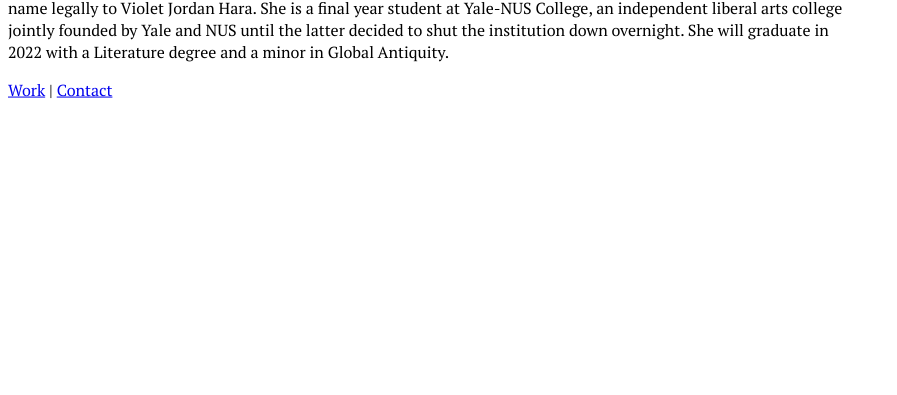
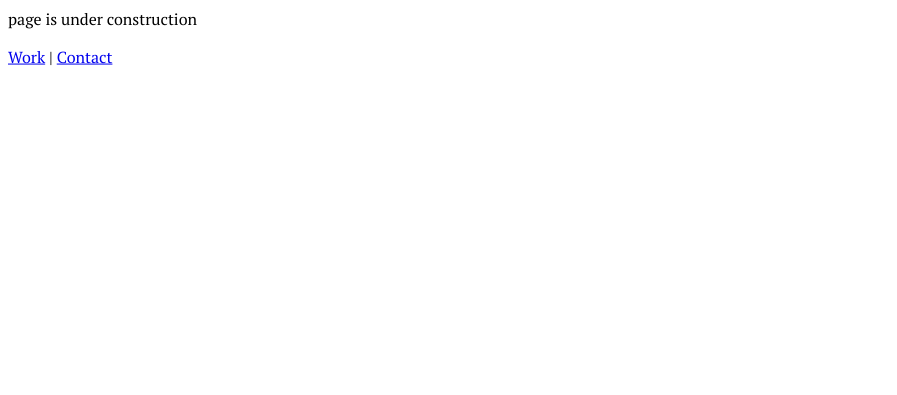
Before and after one commit to violetjordanhara/violetjordanhara.github.io, a plain HTML site: page index.html in a window 1280 px wide. Shown: the part 405-800 px from the top of the page, without its empty margins (0-897 px from the left). Drawn offline with Linux system fonts and the light colour scheme.

Commit message:
Update index.html

```diff
--- a/index.html
+++ b/index.html
@@ -14,7 +14,7 @@
 		<div class="flexible">
 			<h1>Violet Jordan Hara</h1>
 
-			<p>Vi is a fiction writer. Her work is published under her birth name Erika Loh until March 2021 when she changed her name legally to Violet Jordan Hara. She is a final year student at Yale-NUS College, an independent liberal arts college jointly founded by Yale and NUS until the latter decided to shut the institution down overnight. She will graduate in 2022 with a Literature degree and a minor in Global Antiquity.</p>
+			<p>page is under construction</p>
 
 			<a href="work.html">Work</a>
 			<a> | </a>
```
